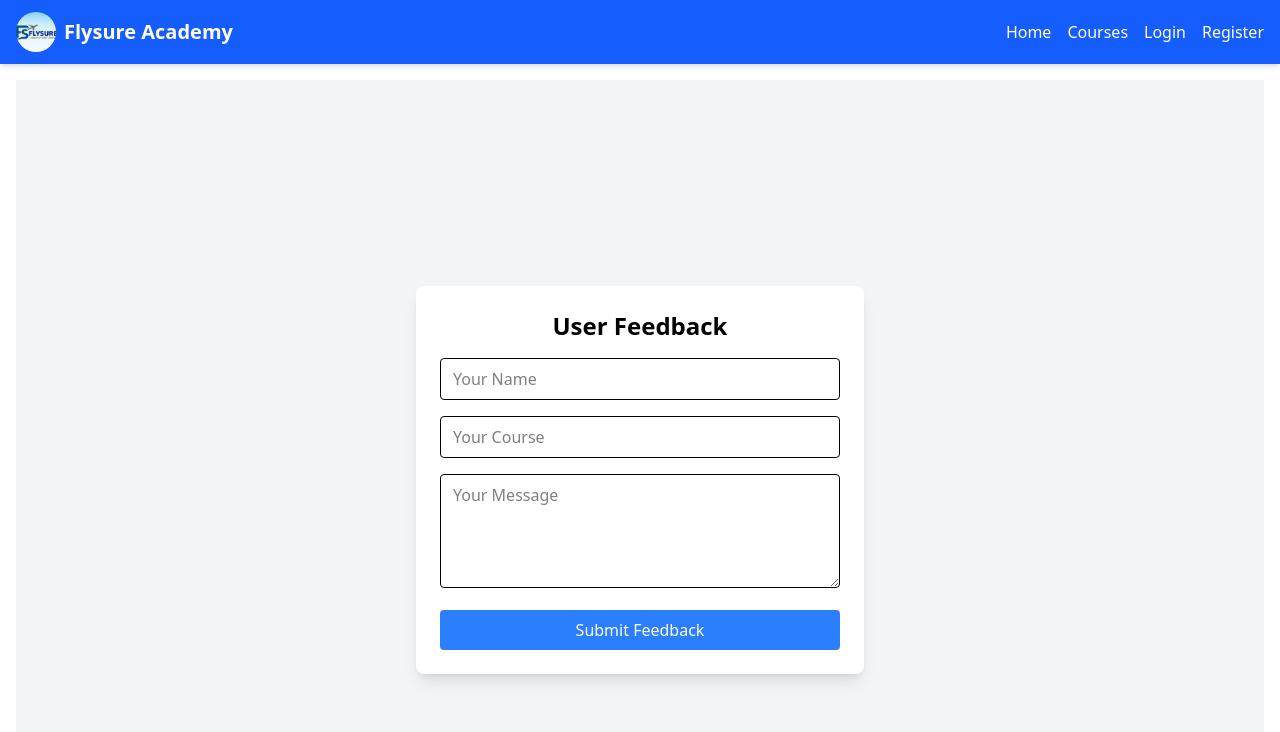
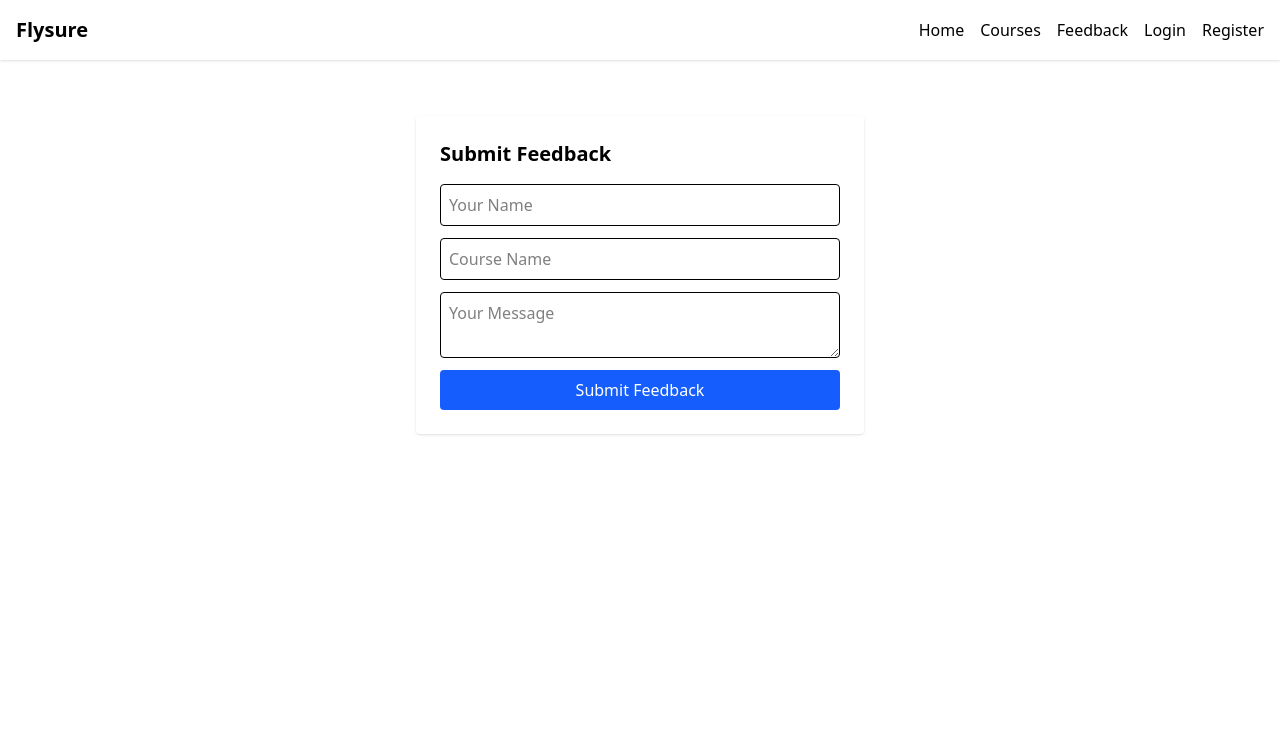
Before and after one commit to sushanC/Flysure_Web, a React (Vite) app: page /feedback in a window 1280 px wide. Shown: the top 732 px of the page. Built offline with nearby package versions, Linux system fonts and the light colour scheme; no server answers.

Commit message:
feedback updated

```diff
--- a/src/api.js
+++ b/src/api.js
@@ -1,8 +1,9 @@
 import axios from "axios";
 
-// Create axios instance with base URL
+// ✅ Make sure VITE_BACKEND_URL is set in your .env file
+// Example: VITE_BACKEND_URL=https://flysure-backend.onrender.com
 const API = axios.create({
-  baseURL: `${import.meta.env.VITE_BACKEND_URL.replace(/\/+$/, "")}/api`,
+  baseURL: `${import.meta.env.VITE_BACKEND_URL}/api`,
   headers: {
     "Content-Type": "application/json",
   },
@@ -22,7 +23,7 @@ API.interceptors.request.use(
 
 // Optional: Response interceptor for handling errors globally
 API.interceptors.response.use(
-  (response) => response, // return response directly
+  (response) => response,
   (error) => {
     if (error.response) {
       console.error("API Error:", error.response.data.message || error.message);
@@ -33,5 +34,4 @@ API.interceptors.response.use(
   }
 );
 
-// Export API instance for use in all frontend calls
 export default API;
--- a/src/components/Navbar.jsx
+++ b/src/components/Navbar.jsx
@@ -1,118 +1,61 @@
-import { Link, useNavigate, useLocation } from "react-router-dom";
+import { Link, useNavigate } from "react-router-dom";
 import { useState, useEffect } from "react";
 import { HiMenu, HiX } from "react-icons/hi";
 
 export default function Navbar() {
   const navigate = useNavigate();
-  const location = useLocation();
-  const [role, setRole] = useState(localStorage.getItem("role"));
-  const [token, setToken] = useState(localStorage.getItem("token"));
+  const [role, setRole] = useState(localStorage.getItem("role") || "user");
   const [menuOpen, setMenuOpen] = useState(false);
 
-  // Update role and token on route change
-  useEffect(() => {
-    setRole(localStorage.getItem("role"));
-    setToken(localStorage.getItem("token"));
-  }, [location]);
-
   const handleLogout = () => {
-    localStorage.clear();
-    setRole(null);
-    setToken(null);
-    navigate("/");
-    setMenuOpen(false);
+    localStorage.removeItem("token");
+    localStorage.removeItem("role");
+    setRole("user");
+    navigate("/login");
   };
 
-  const toggleMenu = () => setMenuOpen(!menuOpen);
-
-  // Links for logged-in users
-  const userLinks = (
-    <>
-      <Link to="/dashboard" className="hover:text-amber-400">Dashboard</Link>
-      <Link to="/enrollments" className="hover:text-amber-400">My Courses</Link>
-      <Link to="/feedback" className="hover:text-amber-400">Submit Feedback</Link>
-      {role === "admin" && (
-        <>
-          <Link to="/admin" className="hover:text-amber-400 px-3">Admin Dashboard</Link>
-          <Link to="/admin/users" className="hover:text-amber-400 px-3">Users</Link>
-          <Link to="/admin/feedbacks" className="hover:text-amber-400 px-3">View Feedbacks</Link>
-        </>
-      )}
-      <button onClick={handleLogout} className="bg-red-500 px-3 py-1 rounded ml-2">
-        Logout
-      </button>
-    </>
-  );
-
-  // Links for guests
-  const guestLinks = (
-    <>
-      <Link to="/login" className="hover:text-amber-400">Login</Link>
-      <Link to="/register" className="hover:text-amber-400">Register</Link>
-    </>
-  );
+  useEffect(() => {
+    const storedRole = localStorage.getItem("role");
+    if (storedRole) setRole(storedRole);
+  }, []);
 
   return (
-    <nav className="bg-blue-600 text-white px-4 py-3 flex justify-between items-center relative shadow-md">
-      {/* Logo */}
-      <div
-        className="flex items-center cursor-pointer"
-        onClick={() => navigate("/")}
-      >
-        <img
-          src="/logo22.jpg"
-          alt="Flysure Logo"
-          className="h-10 w-10 mr-2 rounded-full object-cover"
-        />
-        <span className="text-xl font-bold">Flysure Academy</span>
-      </div>
+    <nav className="bg-white shadow p-4 flex justify-between items-center">
+      <Link to="/" className="text-xl font-bold">Flysure</Link>
 
-      {/* Desktop Links */}
-      <div className="hidden md:flex items-center space-x-4">
-        <Link to="/">Home</Link>
-        <Link to="/courses">Courses</Link>
-        {token ? userLinks : guestLinks}
-      </div>
-
-      {/* Mobile Hamburger */}
-      <div className="md:hidden flex items-center">
-        <button onClick={toggleMenu}>
-          {menuOpen ? <HiX className="h-6 w-6" /> : <HiMenu className="h-6 w-6" />}
+      {/* Hamburger menu for mobile */}
+      <div className="md:hidden">
+        <button onClick={() => setMenuOpen(!menuOpen)}>
+          {menuOpen ? <HiX size={24} /> : <HiMenu size={24} />}
         </button>
       </div>
 
-      {/* Mobile Menu */}
-      {menuOpen && (
-        <div className="absolute top-full left-0 w-full bg-blue-600 flex flex-col items-start p-4 space-y-2 md:hidden z-20">
-          <Link onClick={toggleMenu} to="/">Home</Link>
-          <Link onClick={toggleMenu} to="/courses">Courses</Link>
-          {token ? (
-            <>
-              <Link onClick={toggleMenu} to="/dashboard">Dashboard</Link>
-              <Link onClick={toggleMenu} to="/enrollments">My Courses</Link>
-              <Link onClick={toggleMenu} to="/feedback">Submit Feedback</Link>
+      <ul className={`md:flex md:items-center gap-4 ${menuOpen ? "block" : "hidden"}`}>
+        <li><Link to="/">Home</Link></li>
+        <li><Link to="/courses">Courses</Link></li>
+        <li><Link to="/feedback">Feedback</Link></li> {/* Visible to all users */}
+
         {role === "admin" && (
           <>
-                  <Link onClick={toggleMenu} to="/admin">Admin Dashboard</Link>
-                  <Link onClick={toggleMenu} to="/admin/users">Users</Link>
-                  <Link onClick={toggleMenu} to="/admin/feedbacks">View Feedbacks</Link>
+            <li><Link to="/admin/feedbacks">Admin Feedback</Link></li>
+            <li><Link to="/admin">Admin Dashboard</Link></li>
+            <li><Link to="/admin/users">Users</Link></li>
           </>
         )}
-              <button
-                onClick={handleLogout}
-                className="bg-red-500 px-3 py-1 rounded w-full text-left"
-              >
+
+        {localStorage.getItem("token") ? (
+          <li>
+            <button onClick={handleLogout} className="bg-red-500 text-white px-3 py-1 rounded">
               Logout
             </button>
-            </>
+          </li>
         ) : (
           <>
-              <Link onClick={toggleMenu} to="/login">Login</Link>
-              <Link onClick={toggleMenu} to="/register">Register</Link>
+            <li><Link to="/login">Login</Link></li>
+            <li><Link to="/register">Register</Link></li>
           </>
         )}
-        </div>
-      )}
+      </ul>
     </nav>
   );
 }
--- a/src/pages/AdminFeedbackPage.jsx
+++ b/src/pages/AdminFeedbackPage.jsx
@@ -1,41 +1,50 @@
 import { useEffect, useState } from "react";
-import axios from "axios";
+import API from "../api";
 
-export default function AdminFeedback() {
+export default function AdminFeedbackPage() {
   const [feedbacks, setFeedbacks] = useState([]);
+  const [loading, setLoading] = useState(true);
 
   useEffect(() => {
     const fetchFeedbacks = async () => {
       try {
         const token = localStorage.getItem("token");
-        const res = await axios.get(`${import.meta.env.VITE_BACKEND_URL}/api/feedback`, {
-          headers: { Authorization: `Bearer ${token}` }
+        const res = await API.get("/feedback", {
+          headers: { Authorization: `Bearer ${token}` },
         });
         setFeedbacks(res.data);
       } catch (err) {
         console.error(err);
+        alert(
+          err.response?.data?.message || "Failed to fetch feedbacks. Check console."
+        );
       }
+      setLoading(false);
     };
     fetchFeedbacks();
   }, []);
 
+  if (loading)
+    return <p className="text-center mt-10 text-gray-600">Loading...</p>;
+
   return (
-    <div className="max-w-3xl mx-auto p-5">
-      <h2 className="text-xl font-bold mb-4">User Feedbacks</h2>
-      {feedbacks.length === 0 ? (
-        <p>No feedback available.</p>
-      ) : (
-        <div className="flex flex-col gap-3">
-          {feedbacks.map((f) => (
-            <div key={f._id} className="border p-3 rounded shadow-sm">
-              <p><strong>Name:</strong> {f.name}</p>
-              <p><strong>Course:</strong> {f.course}</p>
-              <p><strong>Message:</strong> {f.message}</p>
-              <p className="text-gray-500 text-sm">{new Date(f.createdAt).toLocaleString()}</p>
-            </div>
-          ))}
+    <div className="max-w-3xl mx-auto mt-10">
+      <h2 className="text-2xl font-bold mb-4">User Feedback</h2>
+      {feedbacks.length === 0 && <p>No feedbacks yet.</p>}
+      {feedbacks.map((f) => (
+        <div
+          key={f._id}
+          className="border p-4 rounded mb-3 shadow-sm bg-gray-50"
+        >
+          <h4 className="font-semibold">
+            {f.name} - {f.course}
+          </h4>
+          <p>{f.message}</p>
+          <small className="text-gray-500">
+            {new Date(f.date).toLocaleString()}
+          </small>
         </div>
-      )}
+      ))}
     </div>
   );
 }
--- a/src/pages/Feedback.jsx
+++ b/src/pages/Feedback.jsx
@@ -1,85 +1,68 @@
 import { useState } from "react";
-import { useNavigate } from "react-router-dom";
-import axios from "axios";
+import API from "../api"; // ✅ use axios instance
 
 export default function Feedback() {
-  const [formData, setFormData] = useState({
-    name: "",
-    course: "",
-    message: "",
-  });
+  const [form, setForm] = useState({ name: "", course: "", message: "" });
+  const [loading, setLoading] = useState(false);
 
-  const navigate = useNavigate();
-
-  // Handle Input Change
   const handleChange = (e) => {
-    setFormData({ ...formData, [e.target.name]: e.target.value });
+    setForm({ ...form, [e.target.name]: e.target.value });
   };
 
-  // Submit Feedback
   const handleSubmit = async (e) => {
     e.preventDefault();
-
+    setLoading(true);
     try {
-      const response = await axios.post(
-        `${import.meta.env.VITE_BACKEND_URL}/api/feedback`,
-        formData
+      const res = await API.post("/feedback", form);
+      alert(res.data.message);
+      setForm({ name: "", course: "", message: "" });
+    } catch (err) {
+      console.error(err);
+      alert(
+        err.response?.data?.message || "Failed to submit feedback. Check console."
       );
-
-      if (response.status === 201) {
-        alert("Thank you for your feedback!");
-        navigate("/"); // Redirect to Home
     }
-    } catch (error) {
-      console.error("Error submitting feedback:", error);
-      alert("Something went wrong. Please try again.");
-    }
+    setLoading(false);
   };
 
   return (
-    <div className="flex justify-center items-center min-h-screen bg-gray-100">
-      <div className="bg-white shadow-lg rounded-lg p-6 w-full max-w-md">
-        <h2 className="text-2xl font-bold mb-4 text-center">User Feedback</h2>
-
-        <form onSubmit={handleSubmit} className="space-y-4">
+    <div className="max-w-md mx-auto p-6 bg-white shadow rounded mt-10">
+      <h2 className="text-xl font-bold mb-4">Submit Feedback</h2>
+      <form onSubmit={handleSubmit} className="flex flex-col gap-3">
         <input
           type="text"
           name="name"
           placeholder="Your Name"
-            className="w-full border px-3 py-2 rounded"
-            value={formData.name}
+          value={form.name}
           onChange={handleChange}
           required
+          className="border p-2 rounded"
         />
-
         <input
           type="text"
           name="course"
-            placeholder="Your Course"
-            className="w-full border px-3 py-2 rounded"
-            value={formData.course}
+          placeholder="Course Name"
+          value={form.course}
           onChange={handleChange}
           required
+          className="border p-2 rounded"
         />
-
         <textarea
           name="message"
           placeholder="Your Message"
-            className="w-full border px-3 py-2 rounded"
-            rows="4"
-            value={formData.message}
+          value={form.message}
           onChange={handleChange}
           required
-          ></textarea>
-
+          className="border p-2 rounded"
+        />
         <button
           type="submit"
-            className="w-full bg-blue-500 hover:bg-blue-600 text-white py-2 rounded"
+          disabled={loading}
+          className="bg-blue-600 text-white py-2 px-4 rounded"
         >
-            Submit Feedback
+          {loading ? "Submitting..." : "Submit Feedback"}
         </button>
       </form>
     </div>
-    </div>
   );
 }
```
Lines whose indentation alone changed are shown as unchanged.
